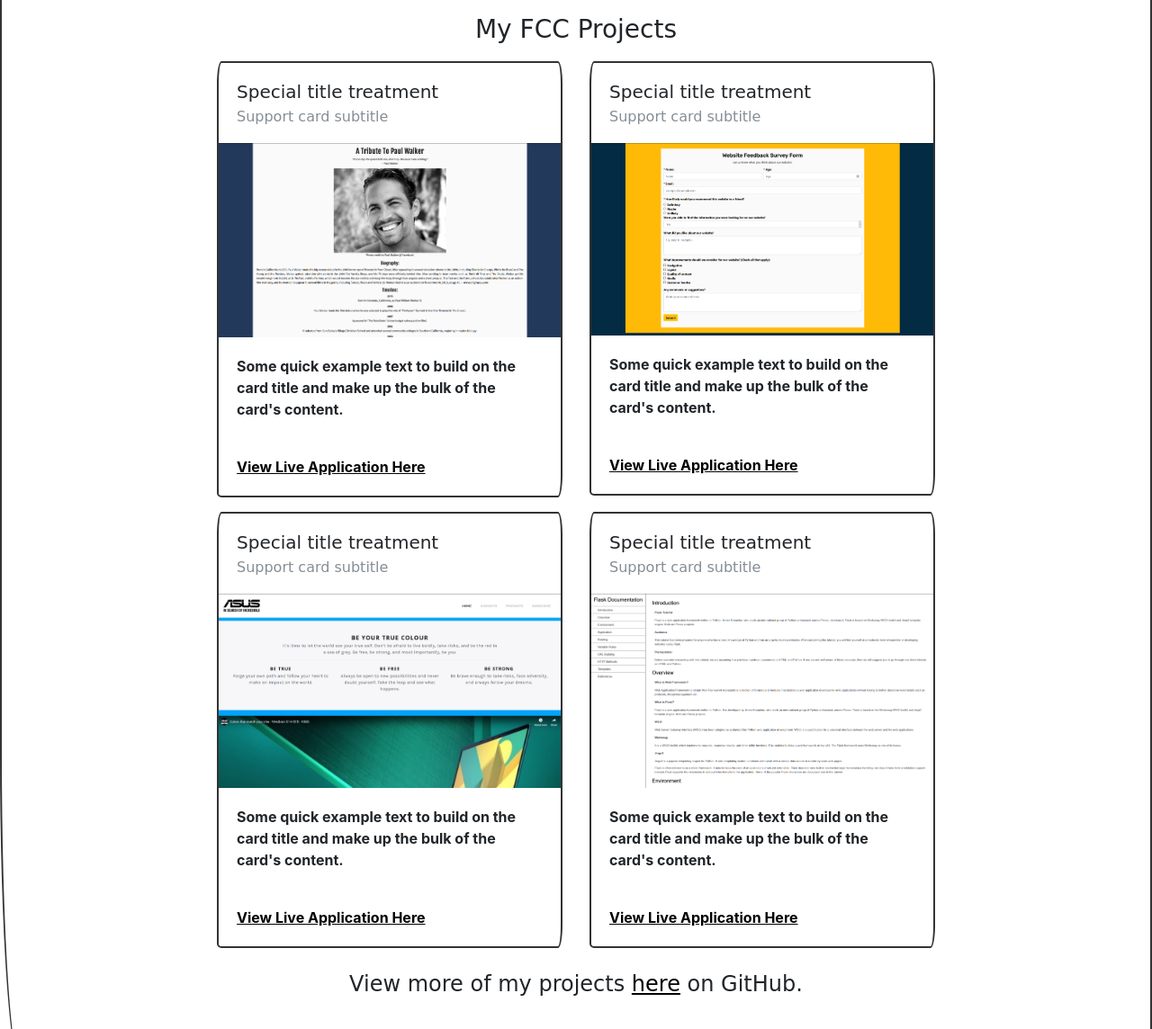
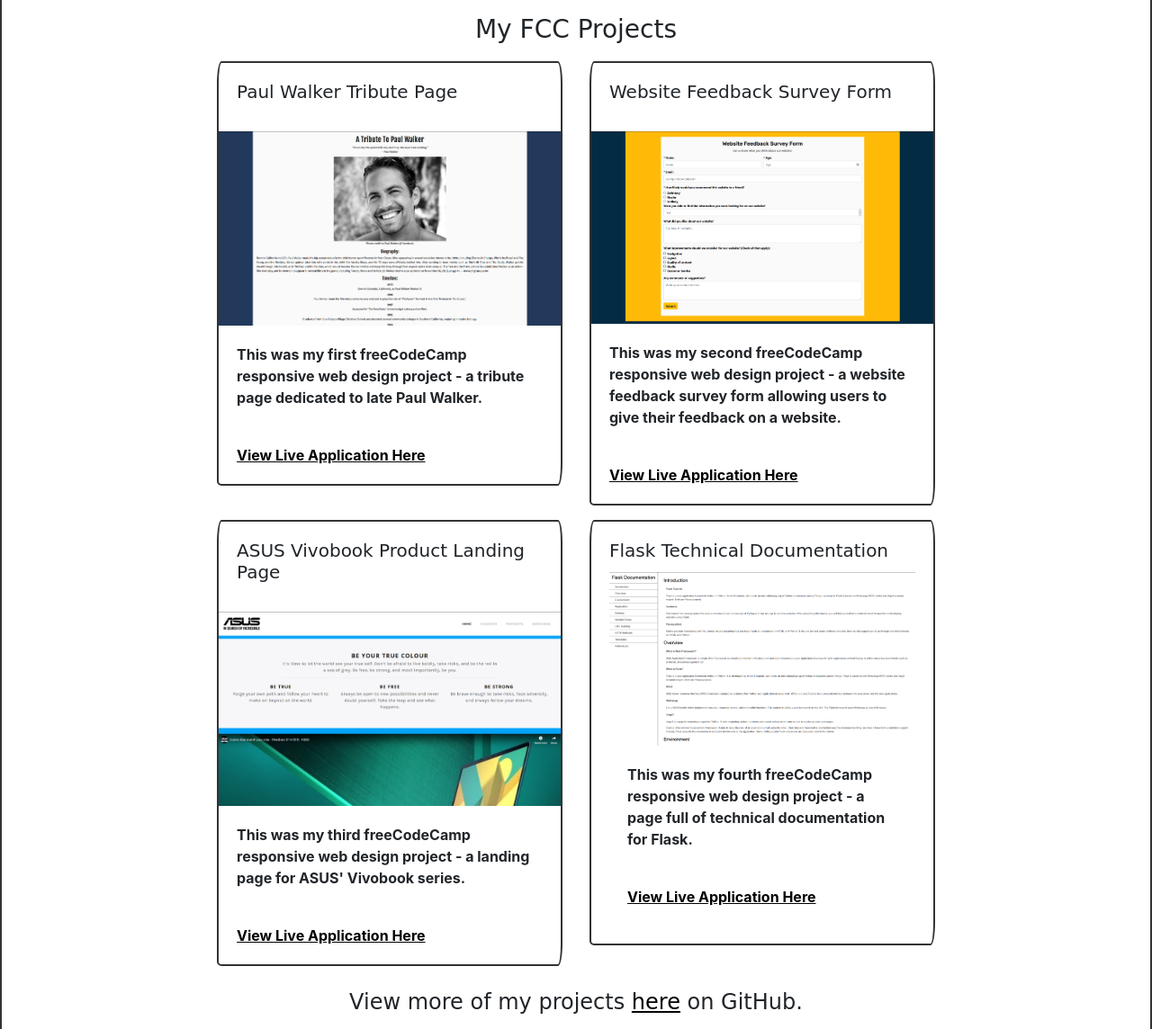
Before and after one commit to kimpea/fcc-portfolio, a plain HTML site: page index.html in a window 1280 px wide. Shown: the part 480-1624 px from the top of the page at 90% size. Drawn offline with nearby package versions, Linux system fonts and the light colour scheme; a web font is replaced by a local one.

Commit message:
Add info in project-tiles

```diff
--- a/index.html
+++ b/index.html
@@ -50,13 +50,11 @@
             <div class="col-sm-12 col-md-6 col-lg-4 project-tile">
                 <div class="card mb-3">
                     <div class="card-body">
-                        <h5 class="card-title">Special title treatment</h5>
-                        <h6 class="card-subtitle text-muted">Support card subtitle</h6>
+                        <h5 class="card-title">Paul Walker Tribute Page</h5>
                     </div>
                     <img src="https://raw.githubusercontent.com/kimpea/fcc-portfolio/master/static/img/tribute-page.png" alt="Tribute Page">
                     <div class="card-body">
-                        <p class="card-text">Some quick example text to build on the card title and make up the bulk of
-                            the card's content.</p>
+                        <p class="card-text">This was my first freeCodeCamp responsive web design project - a tribute page dedicated to late Paul Walker.</p>
                     </div>
                     <div class="card-body">
                         <a href="https://kimpea.github.io/tribute-page/" target="_blank" class="card-link">View Live
@@ -69,13 +67,11 @@
             <div class="col-sm-12 col-md-6 col-lg-4 project-tile">
                 <div class="card mb-3">
                     <div class="card-body">
-                        <h5 class="card-title">Special title treatment</h5>
-                        <h6 class="card-subtitle text-muted">Support card subtitle</h6>
+                        <h5 class="card-title">Website Feedback Survey Form</h5>
                     </div>
                     <img src="https://raw.githubusercontent.com/kimpea/fcc-portfolio/master/static/img/survey-form.png" alt="Survey Form">
                     <div class="card-body">
-                        <p class="card-text">Some quick example text to build on the card title and make up the bulk of
-                            the card's content.</p>
+                        <p class="card-text">This was my second freeCodeCamp responsive web design project - a website feedback survey form allowing users to give their feedback on a website.</p>
                     </div>
                     <div class="card-body">
                         <a href="https://kimpea.github.io/survey-form/" target="_blank" class="card-link">View Live
@@ -91,13 +87,11 @@
             <div class="col-sm-12 col-md-6 col-lg-4 project-tile">
                 <div class="card mb-3">
                     <div class="card-body">
-                        <h5 class="card-title">Special title treatment</h5>
-                        <h6 class="card-subtitle text-muted">Support card subtitle</h6>
+                        <h5 class="card-title">ASUS Vivobook Product Landing Page</h5>
                     </div>
                     <img src="https://raw.githubusercontent.com/kimpea/fcc-portfolio/master/static/img/product-landing-page.png" alt="Product Landing Page">
                     <div class="card-body">
-                        <p class="card-text">Some quick example text to build on the card title and make up the bulk of
-                            the card's content.</p>
+                        <p class="card-text">This was my third freeCodeCamp responsive web design project - a landing page for ASUS' Vivobook series.</p>
                     </div>
                     <div class="card-body">
                         <a href="https://kimpea.github.io/product-landing-page/" target="_blank" class="card-link">View
@@ -109,13 +103,10 @@
             <div class="col-sm-12 col-md-6 col-lg-4 project-tile">
                 <div class="card mb-3">
                     <div class="card-body">
-                        <h5 class="card-title">Special title treatment</h5>
-                        <h6 class="card-subtitle text-muted">Support card subtitle</h6>
-                    </div>
+                        <h5 class="card-title">Flask Technical Documentation</h5>
                     <img src="https://raw.githubusercontent.com/kimpea/fcc-portfolio/master/static/img/technical-documentation.png" alt="Technical Documentation">
                     <div class="card-body">
-                        <p class="card-text">Some quick example text to build on the card title and make up the bulk of
-                            the card's content.</p>
+                        <p class="card-text">This was my fourth freeCodeCamp responsive web design project - a page full of technical documentation for Flask.</p>
                     </div>
                     <div class="card-body">
                         <a href="https://kimpea.github.io/technical-doc/" target="_blank" class="card-link">View Live
```
